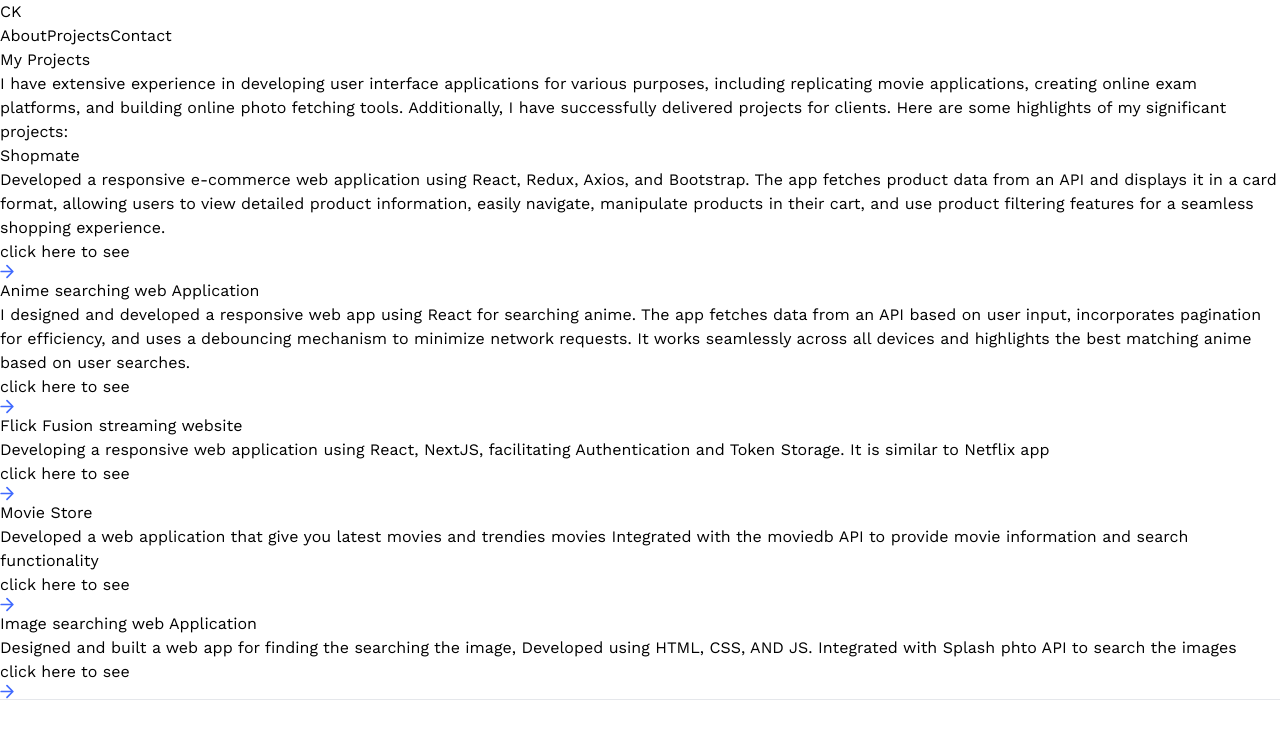
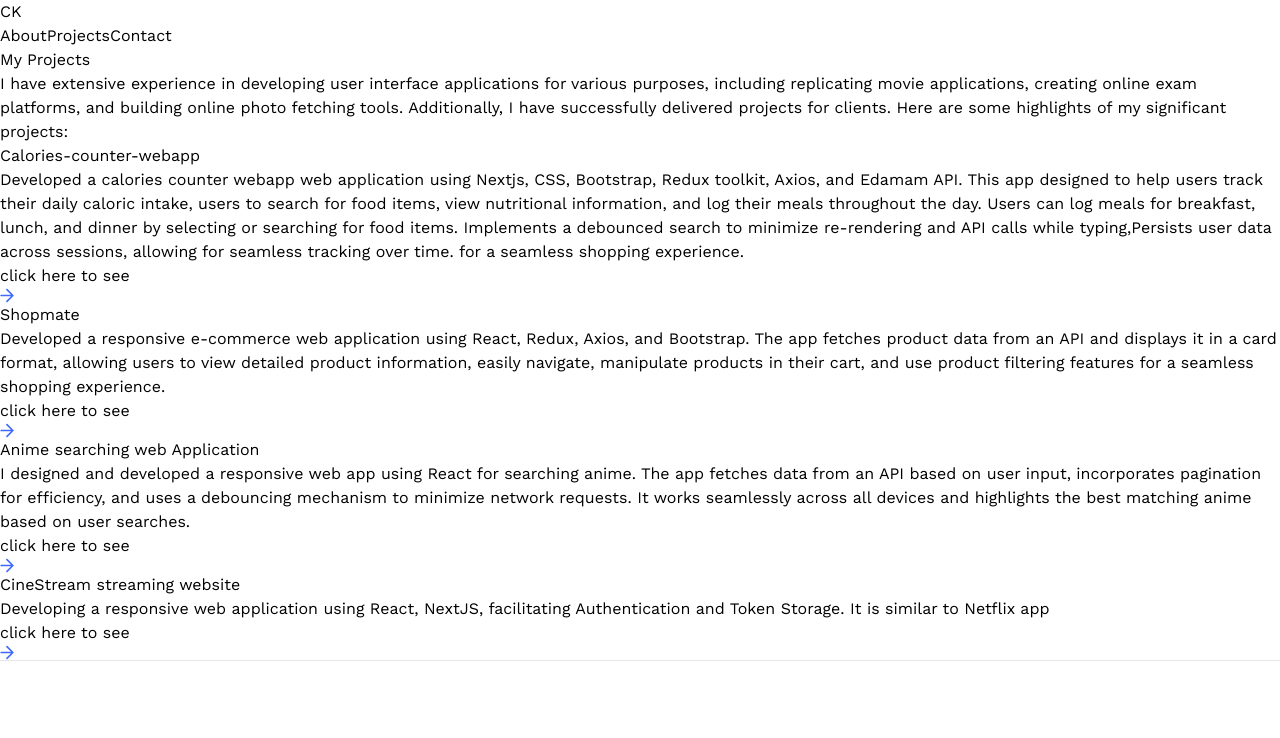
Before and after one commit to chandan0405/3D_PortFolio, a React (Vite) app: page /projects in a window 1280 px wide. Shown: the top 738 px of the page. Built offline with nearby package versions, Linux system fonts and the light colour scheme.

Commit message:
New project and skill is added

```diff
--- a/src/assets/icons/index.js
+++ b/src/assets/icons/index.js
@@ -28,6 +28,8 @@ import soundon from './soundon.png'
 import soundoff from './soundoff.png'
 import search from './search.svg'
 import movie from './movieicon.svg'
+import zustand from "./zustand.svg";
+import jest from "./Jest.svg";
 
 export {
   css,
@@ -35,6 +37,7 @@ export {
   git,
   github,
   html,
+  jest,
   javascript,
   mongodb,
   motion,
@@ -43,6 +46,7 @@ export {
   nodejs,
   react,
   redux,
+  zustand,
   sass,
   tailwindcss,
   typescript,
--- a/src/constants/index.js
+++ b/src/constants/index.js
@@ -17,6 +17,8 @@ import {
   typescript,
   search,
   movie,
+  zustand,
+  jest
 } from "../assets/icons";
 
 export const skills = [
@@ -43,6 +45,11 @@ export const skills = [
   {
     imageUrl: redux,
     name: "Redux",
+    type: "State Management",
+  },
+  {
+    imageUrl: zustand,
+    name: "Zustand",
     type: "State Management",
   },
   {
@@ -80,6 +87,11 @@ export const skills = [
     imageUrl: nextjs,
     name: "Next.js",
     type: "Frontend",
+  },
+  {
+    imageUrl: jest,
+    name: "Jest",
+    type: "Component testing library",
   },
 ];
 
@@ -121,6 +133,18 @@ export const projects = [
   {
     iconUrl: movie,
     theme: "btn-back-black",
+    name: "Calories-counter-webapp",
+    description: "Developed a calories counter webapp web application using Nextjs, CSS, Bootstrap, Redux toolkit, Axios, and Edamam API.\
+    This app designed to help users track their daily caloric intake, users to search for food items, view nutritional information,\
+    and log their meals throughout the day. Users can log meals for breakfast, lunch, and dinner by selecting or searching for food items.\
+    Implements a debounced search to minimize re-rendering and API calls while typing,Persists user data across sessions, allowing for seamless tracking over time.\
+    for a seamless shopping experience.",
+    link: "https://github.com/chandan0405/calories_counter_using_Nextjs",
+
+  },
+  {
+    iconUrl: movie,
+    theme: "btn-back-black",
     name: "Shopmate",
     description: "Developed a responsive e-commerce web application using React, Redux, Axios, and Bootstrap.\
     The app fetches product data from an API and displays it in a card format, allowing users to view detailed \
@@ -143,25 +167,10 @@ export const projects = [
   {
     iconUrl: movie,
     theme: "btn-back-black",
-    name: "Flick Fusion streaming website",
+    name: "CineStream streaming website",
     description:
       "Developing a responsive web application using React, NextJS, facilitating Authentication and Token Storage. It is similar to Netflix app ",
-    link: "https://github.com/chandan0405",
+    link: "https://github.com/chandan0405/cinestream-web-application",
   },
-  {
-    iconUrl: movie,
-    theme: "btn-back-red",
-    name: "Movie Store",
-    description:
-      "Developed a web application that give you latest movies and trendies movies Integrated with the moviedb API to provide movie information and search functionality",
-    link: "https://github.com/chandan0405",
-  },
-  {
-    iconUrl: search,
-    theme: "btn-back-blue",
-    name: "Image searching web Application",
-    description:
-      "Designed and built a web app for finding the searching the image, Developed using HTML, CSS, AND JS. Integrated with Splash phto API to search the images",
-    link: "https://github.com/chandan0405",
-  },
+
 ];
```
Also changed, not shown: src/assets/icons/Jest.svg (added), src/assets/icons/zustand.svg (added).
